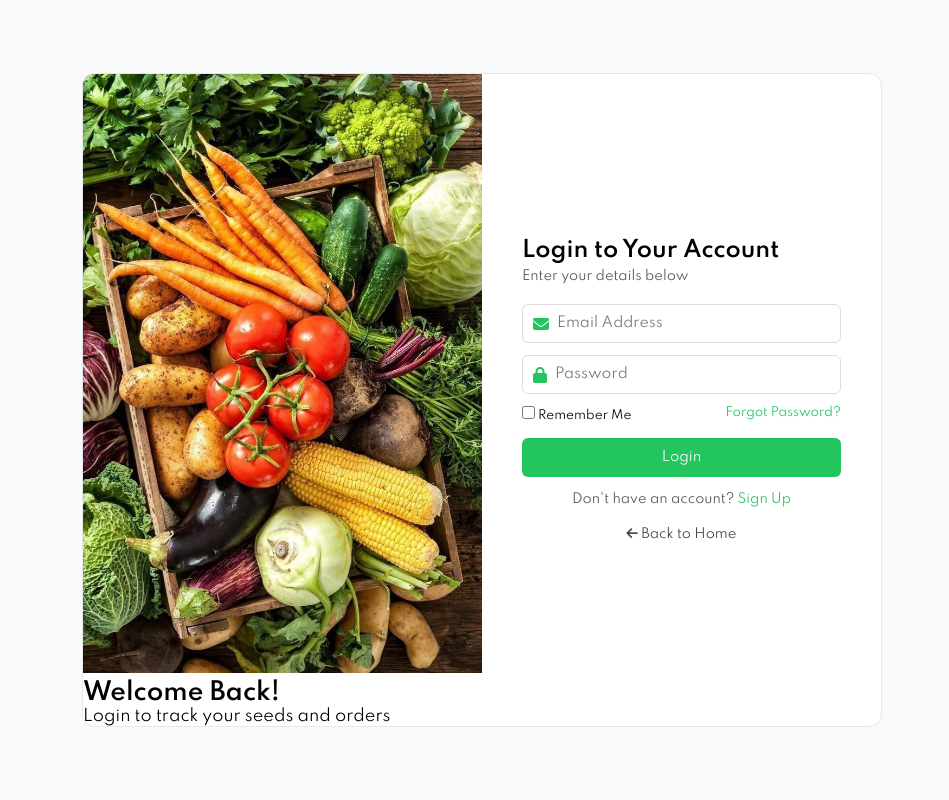
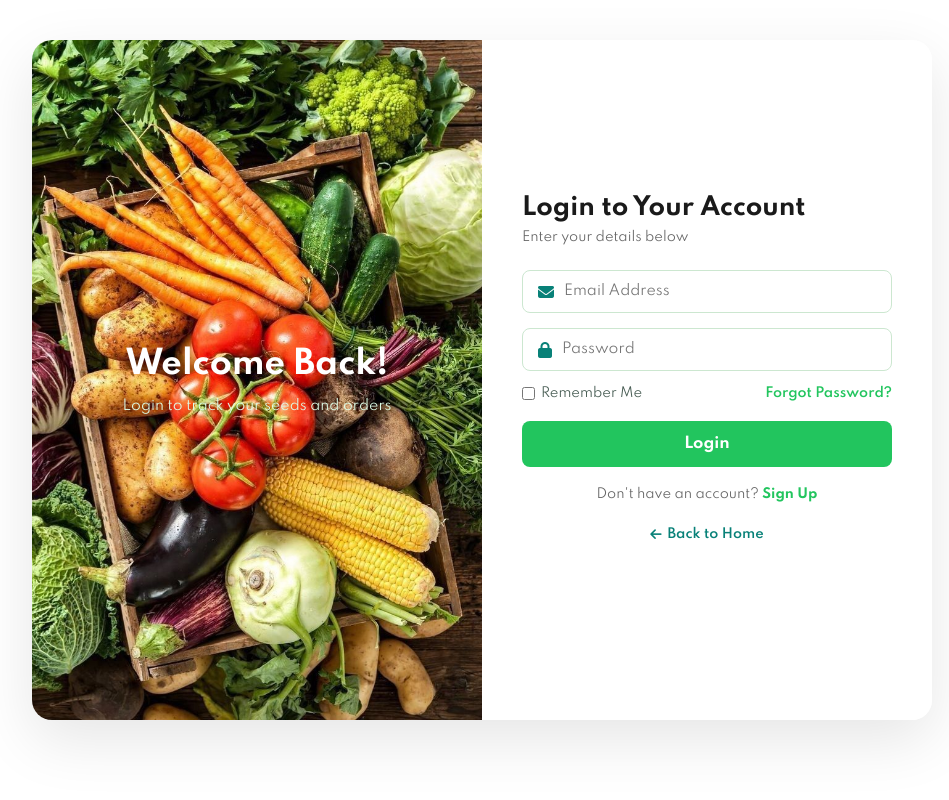
Before and after one commit to Ayesha147-ai/seed-online-store, a PHP site: page /login.html in a window 1280 px wide. Shown: the whole page, without its empty margins (158-1107 px from the left). Run offline with PHP 8.4, Linux system fonts and the light colour scheme.

Commit message:
update login css

```diff
--- a/login.css
+++ b/login.css
@@ -1,4 +1,4 @@
-@import url("https://fonts.googleapis.com/css2?family=Spartan:wght@300;400;600&display=swap");
+@import url("https://fonts.googleapis.com/css2?family=Spartan:wght@100;200;300;400;500;600;700;800;900&display=swap");
 
 * {
     margin: 0;
@@ -8,24 +8,26 @@
 }
 
 body {
+    /* background: #f0fdf4; */
     width: 100%;
-  background: #f9fafb;
 }
 
 /* ===== HEADER ===== */
 #header {
     display: flex;
     align-items: center;
-  padding: 15px 60px;
-  background: #eef2ff;
+    padding: 20px 80px;
+    background: #E3E6F3;
+    box-shadow: 0 5px 15px rgba(0, 0, 0, 0.06);
 }
 
 .logo {
     display: flex;
     align-items: center;
-  gap: 8px;
-  font-size: 22px;
-  font-weight: 600;
+    gap: 10px;
+    font-size: 24px;
+    font-weight: bold;
+    color: #1a1a1a;
 }
 
 .logo i {
@@ -33,28 +35,26 @@ body {
 }
 
 /* ===== LOGIN SECTION ===== */
-/* SECTION FULL HEIGHT */
 .login-section {
     display: flex;
+    align-items: center;
     justify-content: center;
-  align-items: center;
-  min-height: 100vh; /* important */
+    min-height: 90vh;
+    padding: 40px 20px;
 }
-
 
 .login-box {
     display: flex;
-  width: 800px;
-  border-radius: 12px;
+    width: 900px;
+    border-radius: 20px;
     overflow: hidden;
-  background: #fff;
-  border: 1px solid #e5e7eb;
-   align-items: center;
+    box-shadow: 0 20px 60px rgba(0, 0, 0, 0.1);
 }
 
-/* LEFT SIDE */
+/* Left Image Side */
 .login-image {
     width: 50%;
+    position: relative;
 }
 
 .login-image img {
@@ -63,36 +63,75 @@ body {
     object-fit: cover;
 }
 
-/* RIGHT SIDE */
+.overlay {
+    position: absolute;
+    top: 0;
+    left: 0;
+    width: 100%;
+    height: 100%;
+    /* background: rgba(8, 129, 120, 0.7); */
+    background: transparent;
+    display: flex;
+    flex-direction: column;
+    align-items: center;
+    justify-content: center;
+    padding: 30px;
+    text-align: center;
+}
+
+.overlay h2 {
+    color: #ffffff;
+    font-size: 32px;
+    margin-bottom: 15px;
+}
+
+.overlay p {
+    color: #dcfce7;
+    font-size: 14px;
+}
+
+/* Right Form Side */
 .login-form {
     width: 50%;
-  padding: 40px;
+    background: #ffffff;
+    padding: 50px 40px;
+    display: flex;
+    flex-direction: column;
+    justify-content: center;
 }
 
 .login-form h3 {
-  font-size: 22px;
-  margin-bottom: 5px;
+    font-size: 24px;
+    color: #1a1a1a;
+    margin-bottom: 8px;
+    font-weight: 700;
 }
 
-.login-form p {
+.login-form > p {
     font-size: 13px;
-  color: #555;
-  margin-bottom: 20px;
+    color: #666;
+    margin-bottom: 25px;
 }
 
-/* INPUT */
 .input-group {
     display: flex;
     align-items: center;
-  border: 1px solid #ddd;
-  border-radius: 6px;
-  padding: 10px;
-  margin-bottom: 12px;
-  gap: 8px;
+    border: 1px solid #cce7d0;
+    border-radius: 8px;
+    padding: 12px 15px;
+    margin-bottom: 15px;
+    gap: 10px;
+    transition: 0.3s;
+}
+
+.input-group:focus-within {
+    border-color: #22c55e;
+    box-shadow: 0 0 0 3px rgba(34, 197, 94, 0.1);
 }
 
 .input-group i {
-  color: #22c55e;
+    color: #088178;
+    font-size: 16px;
 }
 
 .input-group input {
@@ -100,55 +139,92 @@ body {
     outline: none;
     width: 100%;
     font-size: 14px;
+    font-family: 'Spartan', sans-serif;
+    color: #1a1a1a;
 }
 
-/* OPTIONS */
+/* Form Options */
 .form-options {
     display: flex;
+    align-items: center;
     justify-content: space-between;
-  font-size: 12px;
-  margin-bottom: 15px;
+    margin-bottom: 20px;
+    font-size: 13px;
+}
+
+.form-options label {
+    display: flex;
+    align-items: center;
+    gap: 6px;
+    color: #465b52;
+    cursor: pointer;
 }
 
 .form-options a {
     color: #22c55e;
     text-decoration: none;
+    font-weight: 600;
 }
 
-/* BUTTON */
+.form-options a:hover {
+    text-decoration: underline;
+}
+
+/* Submit Button */
 .login-submit-btn {
     width: 100%;
-  padding: 12px;
+    padding: 14px;
     background: #22c55e;
-  color: #fff;
+    color: #ffffff;
     border: none;
-  border-radius: 6px;
+    border-radius: 8px;
+    font-size: 15px;
+    font-weight: 700;
     cursor: pointer;
-  margin-bottom: 15px;
+    transition: 0.3s;
+    font-family: 'Spartan', sans-serif;
+    margin-bottom: 20px;
 }
 
 .login-submit-btn:hover {
     background: #16a34a;
+    transform: translateY(-2px);
 }
 
-/* TEXT */
+/* Switch Text */
 .switch-text {
     text-align: center;
-  font-size: 12px;
-  margin-bottom: 10px;
+    font-size: 13px;
+    color: #666;
+    margin-bottom: 15px;
 }
 
 .switch-text a {
     color: #22c55e;
+    font-weight: 700;
     text-decoration: none;
 }
 
+.switch-text a:hover {
+    text-decoration: underline;
+}
+
+/* Back to Home */
 .back-home {
     text-align: center;
-  font-size: 12px;
+    font-size: 13px;
 }
 
 .back-home a {
-  color: #444;
+    color: #088178;
     text-decoration: none;
+    font-weight: 600;
+    display: flex;
+    align-items: center;
+    justify-content: center;
+    gap: 6px;
 }
+
+.back-home a:hover {
+    color: #22c55e;
+}
```
Lines whose indentation alone changed are shown as unchanged.
